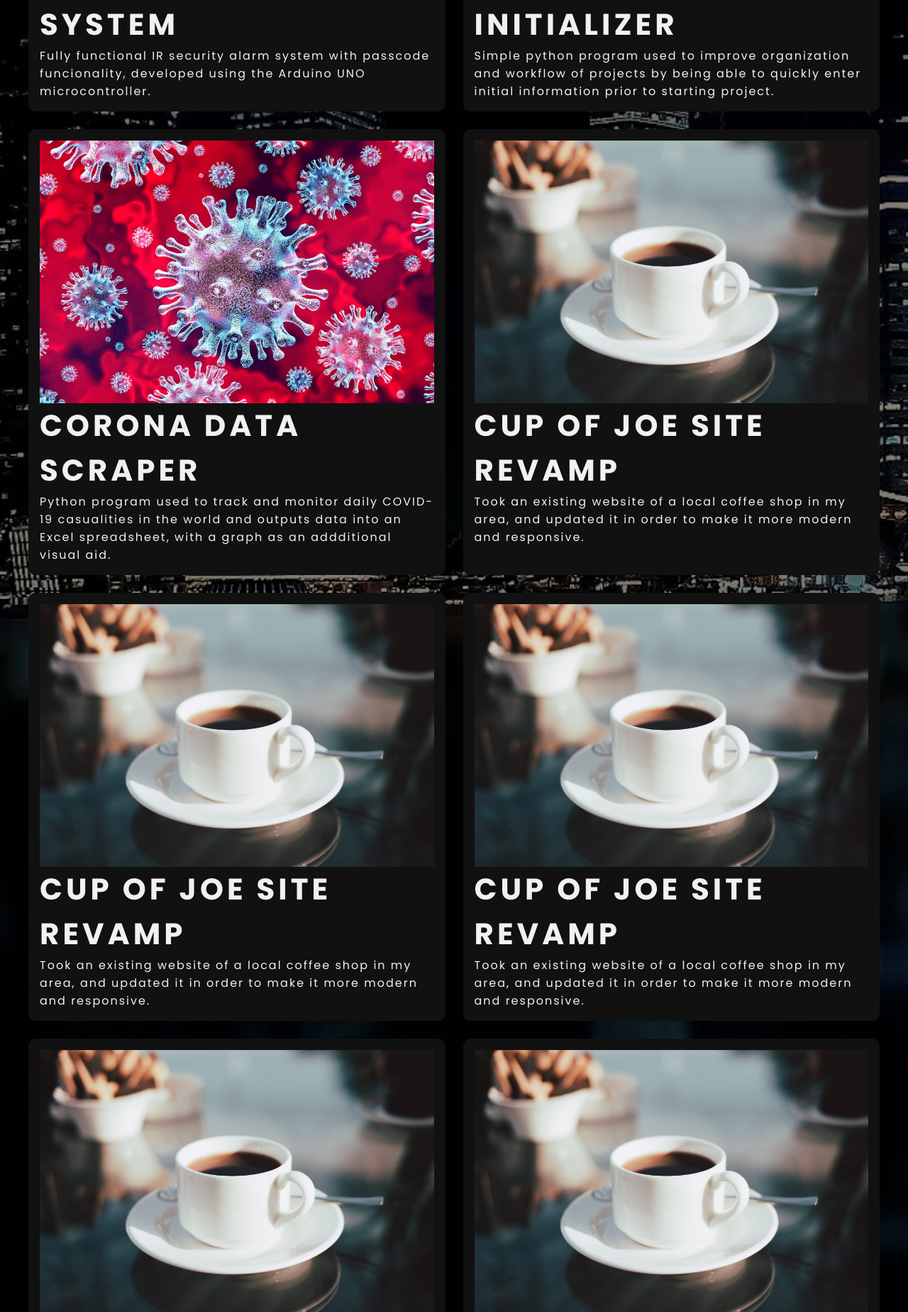
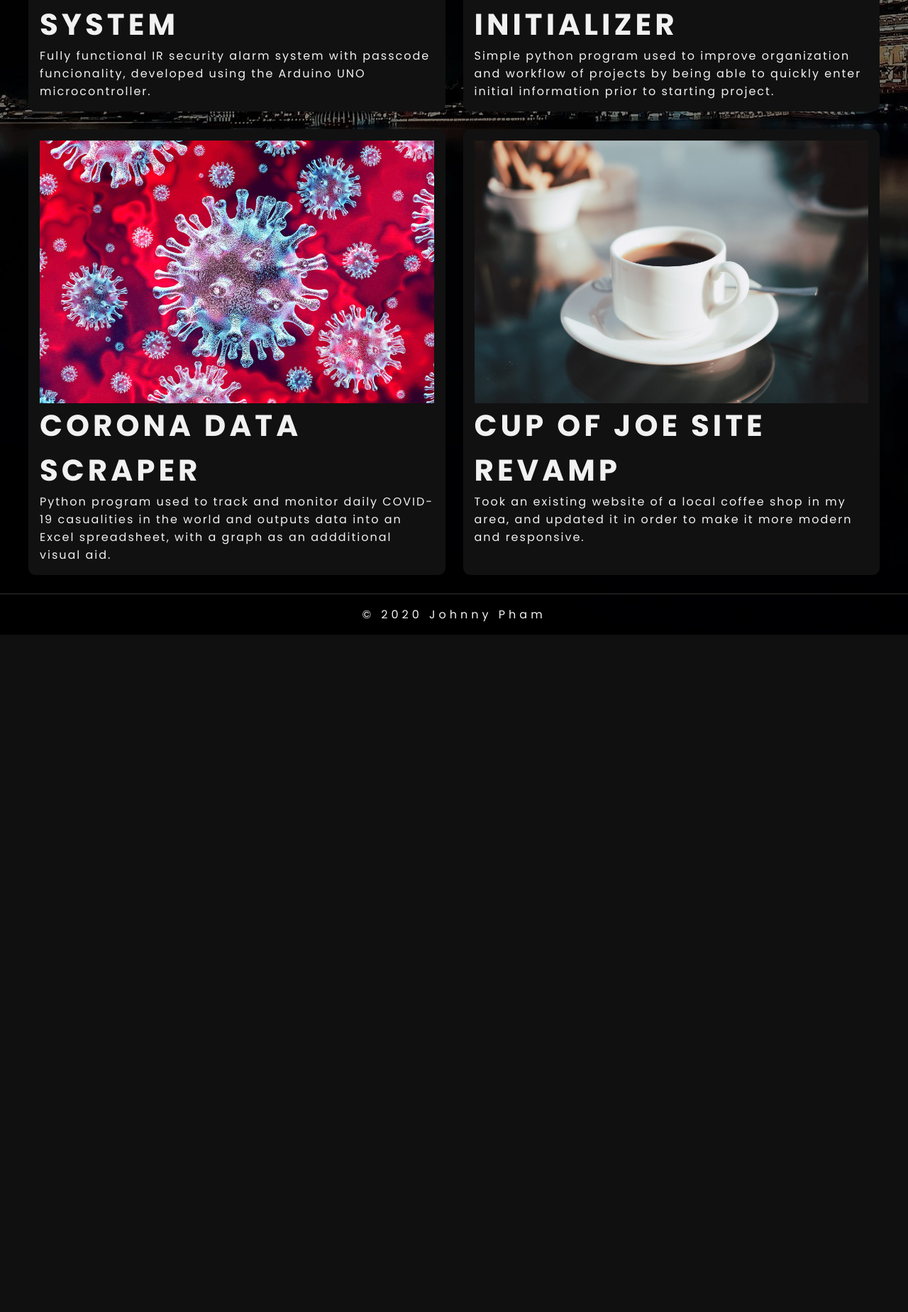
Before and after one commit to Jphamster101/portfolio-site, a PHP site: page /views/projects.html in a window 1280 px wide. Shown: the part 685-2533 px from the top of the page at 71% size. After the commit the page ends 1579 px from the top, so only its background shows below. Run offline with PHP 8.4, Linux system fonts and the light colour scheme.

Commit message:
Tidied up projects page

```diff
--- a/views/projects.html
+++ b/views/projects.html
@@ -76,97 +76,6 @@
                                 <p class="project-description">Took an existing website of a local coffee shop in my area, and updated it in order to make it more modern and responsive.</p>
                             </a>
                         </div>
-                        <div class="project-example">
-                            <a class="project_url" href="https://github.com/Jphamster101/Cup-of-Joe-Revamp-Site" target="_blank">
-                                <div class="image-box">
-                                    <img class="coffee project-image" src="../assets/cup_of_joe.jpg" alt="">
-                                    <img class="github" src="../assets/github_logo.png" alt="">
-                                    <p class="checkout_msg" style="color: white;">View on Github</p>
-                                </div>
-                                <h1>CUP OF JOE SITE REVAMP</h1>
-                                <p class="project-description">Took an existing website of a local coffee shop in my area, and updated it in order to make it more modern and responsive.</p>
-                            </a>
-                        </div>
-                        <div class="project-example">
-                            <a class="project_url" href="https://github.com/Jphamster101/Cup-of-Joe-Revamp-Site" target="_blank">
-                                <div class="image-box">
-                                    <img class="coffee project-image" src="../assets/cup_of_joe.jpg" alt="">
-                                    <img class="github" src="../assets/github_logo.png" alt="">
-                                    <p class="checkout_msg" style="color: white;">View on Github</p>
-                                </div>
-                                <h1>CUP OF JOE SITE REVAMP</h1>
-                                <p class="project-description">Took an existing website of a local coffee shop in my area, and updated it in order to make it more modern and responsive.</p>
-                            </a>
-                        </div>
-                        <div class="project-example">
-                            <a class="project_url" href="https://github.com/Jphamster101/Cup-of-Joe-Revamp-Site" target="_blank">
-                                <div class="image-box">
-                                    <img class="coffee project-image" src="../assets/cup_of_joe.jpg" alt="">
-                                    <img class="github" src="../assets/github_logo.png" alt="">
-                                    <p class="checkout_msg" style="color: white;">View on Github</p>
-                                </div>
-                                <h1>CUP OF JOE SITE REVAMP</h1>
-                                <p class="project-description">Took an existing website of a local coffee shop in my area, and updated it in order to make it more modern and responsive.</p>
-                            </a>
-                        </div>
-                        <div class="project-example">
-                            <a class="project_url" href="https://github.com/Jphamster101/Cup-of-Joe-Revamp-Site" target="_blank">
-                                <div class="image-box">
-                                    <img class="coffee project-image" src="../assets/cup_of_joe.jpg" alt="">
-                                    <img class="github" src="../assets/github_logo.png" alt="">
-                                    <p class="checkout_msg" style="color: white;">View on Github</p>
-                                </div>
-                                <h1>CUP OF JOE SITE REVAMP</h1>
-                                <p class="project-description">Took an existing website of a local coffee shop in my area, and updated it in order to make it more modern and responsive.</p>
-                            </a>
-                        </div>
-
-
-
-                        <!-- <div class="project-example placeholder-project">
-                            <a class="project_url" href="">
-                                <div class="image-box">
-                                    <img class="unknown project-image" src="../assets/404.png" alt="">
-                                    <img class="github" src="../assets/github_logo.png" alt="">
-                                    <p class="checkout_msg" style="color: white;">View on Github</p>
-                                </div>
-                                <h1>EXAMPLE PROJECT</h1>
-                                <p class="project-description">Lorem ipsum dolor sit amet consectetur adipisicing elit. Nostrum expedita accusantium aliquam deserunt iste quod odit consequuntur facere eaque. Tenetur?</p>
-                            </a>
-                        </div>
-                        <div class="project-example placeholder-project">
-                            <a class="project_url" href="">
-                                <div class="image-box">
-                                    <img class="unknown project-image" src="../assets/404.png" alt="">
-                                    <img class="github" src="../assets/github_logo.png" alt="">
-                                    <p class="checkout_msg" style="color: white;">View on Github</p>
-                                </div>
-                                <h1>EXAMPLE PROJECT</h1>
-                                <p class="project-description">Lorem ipsum dolor sit amet consectetur adipisicing elit. Nostrum expedita accusantium aliquam deserunt iste quod odit consequuntur facere eaque. Tenetur?</p>
-                            </a>
-                        </div>
-                        <div class="project-example ">
-                            <a class="project_url" href="">
-                                <div class="image-box">
-                                    <img class="unknown project-image" src="../assets/404.png" alt="">
-                                    <img class="github" src="../assets/github_logo.png" alt="">
-                                    <p class="checkout_msg" style="color: white;">View on Github</p>
-                                </div>
-                                <h1>EXAMPLE PROJECT</h1>
-                                <p class="project-description">Lorem ipsum dolor sit amet consectetur adipisicing elit. Nostrum expedita accusantium aliquam deserunt iste quod odit consequuntur facere eaque. Tenetur?</p>
-                            </a>
-                        </div>
-                        <div class="project-example project-example-5">
-                            <a class="project_url" href="">
-                                <div class="image-box">
-                                    <img class="unknown project-image" src="../assets/404.png" alt="">
-                                    <img class="github" src="../assets/github_logo.png" alt="">
-                                    <p class="checkout_msg" style="color: white;">View on Github</p>
-                                </div>
-                                <h1>EXAMPLE PROJECT</h1>
-                                <p class="project-description">Lorem ipsum dolor sit amet consectetur adipisicing elit. Nostrum expedita accusantium aliquam deserunt iste quod odit consequuntur facere eaque. Tenetur?</p>
-                            </a>
-                        </div> -->
                     </section>
                 </div>
             </main>
```
Also changed, not shown: views/contact.php (+0 -29 lines).
